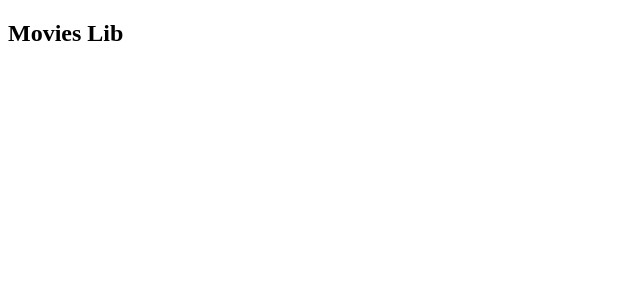
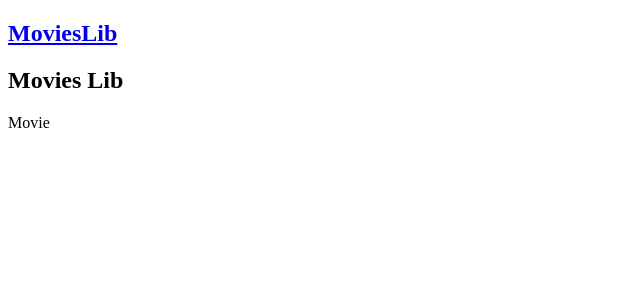
Before and after one commit to Danielecarn/MoviesLib, a React (Vite) app in the folder movies_lib/: page /movie/1 in a window 1280 px wide. Shown: the top 300 px of the page, without its empty margins (0-640 px from the left). Built offline with nearby package versions, Linux system fonts and the light colour scheme.

Commit message:
Link das rotas

```diff
--- a/movies_lib/src/App.jsx
+++ b/movies_lib/src/App.jsx
@@ -1,10 +1,18 @@
+import { Link, Outlet } from 'react-router-dom';
+
 import './App.css'
 
 function App() {
 
   return (
     <div className="App">
+      <nav id="navbar">
+        <h2>
+          <Link to="/">MoviesLib</Link>
+        </h2>
+      </nav>
       <h2>Movies Lib</h2>
+      <Outlet/>
     </div>
   )
 }
```
